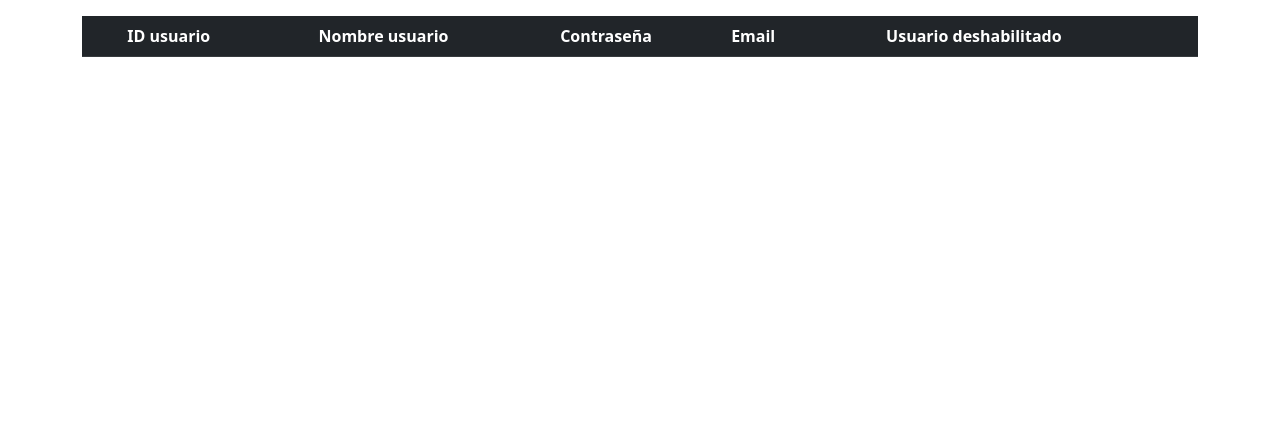
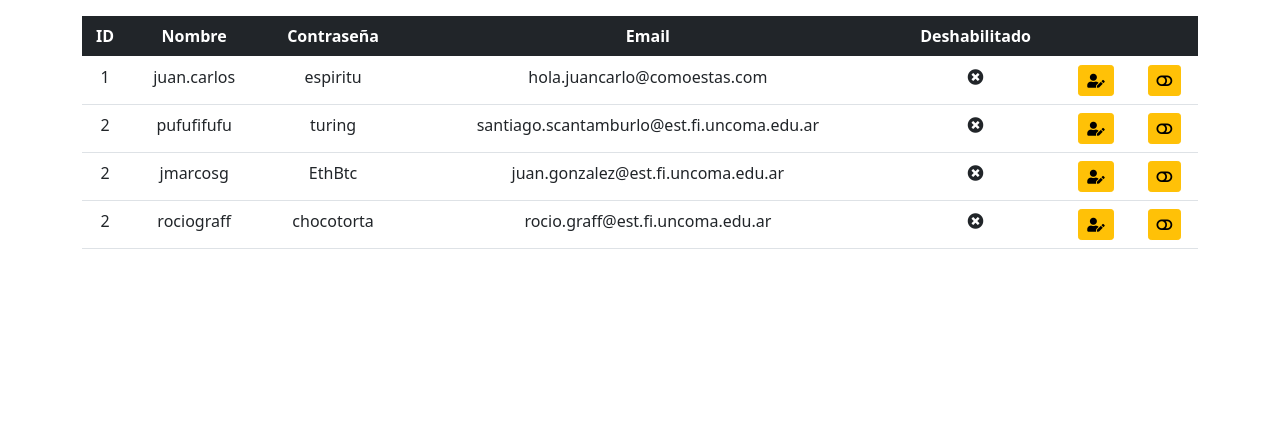
Before and after one commit to a-fortunados/pwd, a PHP site: page /vista/tp/5/4-1 in a window 1280 px wide. Shown: the part 56-504 px from the top of the page. Run offline with PHP 8.4, Linux system fonts and the light colour scheme; data comes from the database, SQL or seed files in the repository; data that the repository does not hold is empty; some libraries are stand-ins or nearby versions.

Commit message:
Finalizando detalles de TP5

```diff
--- a/autenticacion.sql
+++ b/autenticacion.sql
@@ -46,6 +46,12 @@ CREATE TABLE `usuario` (
   `usuario_email` varchar(50) NOT NULL,
   `usuario_deshabilitado` BOOLEAN DEFAULT FALSE
 ) ENGINE=InnoDB DEFAULT CHARSET=latin1;
+
+INSERT INTO `usuario` (`id_usuario`, `usuario_nombre`, `usuario_pass`, `usuario_email`, `usuario_deshabilitado`) VALUES
+(1, 'juan.carlos', 'espiritu', 'hola.juancarlo@comoestas.com', 0),
+(2, 'pufufifufu', 'turing', 'santiago.scantamburlo@est.fi.uncoma.edu.ar', 0),
+(2, 'jmarcosg', 'EthBtc', 'juan.gonzalez@est.fi.uncoma.edu.ar', 0),
+(2, 'rociograff', 'chocotorta', 'rocio.graff@est.fi.uncoma.edu.ar', 0);
 
 -- --------------------------------------------------------
 
--- a/modelo/usuario.php
+++ b/modelo/usuario.php
@@ -105,7 +105,7 @@ class usuario
     {
         $resp = false;
         $base = new BaseDatos();
-        $sql = "UPDATE usuario SET usuario_nombre = '{$this->getUsuarioNombre()}', usuario_pass = '{$this->getUsuarioPassword()}', usuario_email = '{$this->getUsuarioEmail()}', usuario_deshabilitado = {$this->getUsuarioDeshabilitado()} WHERE id_usuario = '{$this->getIdUsuario()}'";
+        $sql = "UPDATE usuario SET usuario_nombre = '{$this->getUsuarioNombre()}', usuario_pass = '{$this->getUsuarioPassword()}', usuario_email = '{$this->getUsuarioEmail()}', usuario_deshabilitado = {$this->getUsuarioDeshabilitado()} WHERE id_usuario = {$this->getIdUsuario()}";
         if ($base->Iniciar()) {
             if ($base->Ejecutar($sql)) {
                 $resp = true;
--- a/vista/tp/5/4-1/index.php
+++ b/vista/tp/5/4-1/index.php
@@ -1,4 +1,5 @@
 <?php
+$titulo = "TP5 - EJ4.1";
 include_once '../../../estructura/cabecera.php';
 
 $abmUsuario = new AbmUsuario();
@@ -9,11 +10,11 @@ $lista = $abmUsuario->buscar(null);
     <table class='table'>
         <thead class='table-dark'>
             <tr>
-                <th scope='col' class='text-center'>ID usuario</th>
-                <th scope='col' class='text-center'>Nombre usuario</th>
+                <th scope='col' class='text-center'>ID</th>
+                <th scope='col' class='text-center'>Nombre</th>
                 <th scope='col' class='text-center'>Contraseña</th>
                 <th scope='col' class='text-center'>Email</th>
-                <th scope='col' class='text-center'>Usuario deshabilitado</th>
+                <th scope='col' class='text-center'>Deshabilitado</th>
                 <th scope='col'></th>
                 <th scope='col'></th>
             </tr>
@@ -33,8 +34,20 @@ $lista = $abmUsuario->buscar(null);
         } else {
             echo "<td class='text-center'><i class='fas fa-times-circle'></i></td>";
         }
-                echo "<form method='post' action='modificarUsuario.php'><td class='text-center'><input name='id_usuario' id='id_usuario' type='hidden' value='$id'><button class='btn btn-warning btn-sm' type='submit'><i class='fas fa-user-edit'></i></button></td></form>
-            <form method='post' action='eliminarUsuario.php'><td class='text-center'><input name='id_usuario' id='id_usuario' type='hidden' value='$id'><button class='btn btn-warning btn-sm' type='submit'><i class='fas fa-ban'></i></i></button></td></form></tr>";
+
+        echo "<form method='post' action='actualizarUsuario.php'>
+        <td class='text-center'>
+        <input name='id_usuario' id='id_usuario' type='hidden' value='$id'><button class='btn btn-warning btn-sm' type='submit'><i class='fas fa-user-edit'></i></button></td></form>
+        <form method='post' action='eliminarUsuario.php'>
+        <td class='text-center'>
+        <input name='id_usuario' id='id_usuario' type='hidden' value='$id'><button class='btn btn-warning btn-sm' type='submit'>";
+
+        if ($var->getUsuarioDeshabilitado()) {
+            echo "<i class='fas fa-toggle-on'></i></button></td></form></tr>";
+        } else {
+            echo "<i class='fas fa-toggle-off'></i></button></td></form></tr>";
+        }
+
     }
 }
 ?>
```
Also changed, not shown: vista/tp/5/4-1/accionActualizarUsuario.php (added, +19 -0 lines), vista/tp/5/4-1/actualizarUsuario.php (+33 -1 lines), vista/tp/5/4-1/eliminarUsuario.php (+8 -2 lines). Lines whose indentation alone changed are shown as unchanged.
